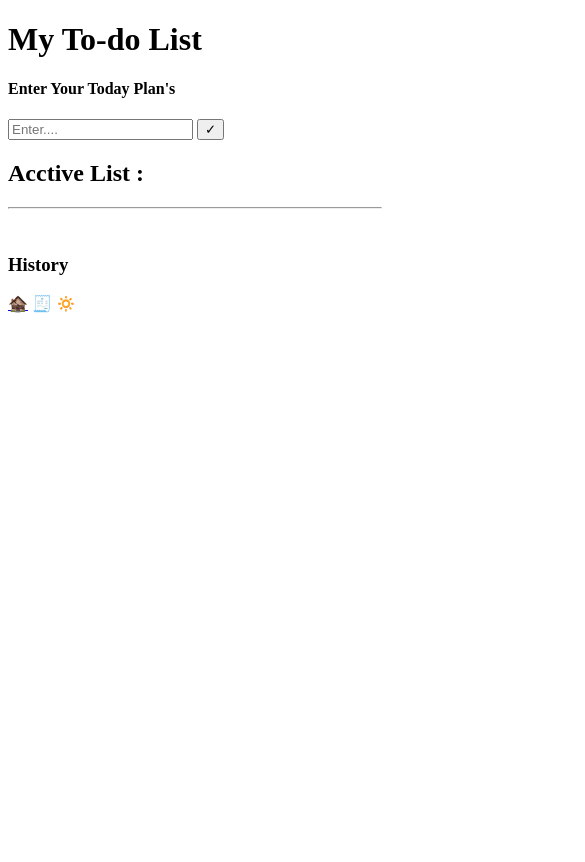
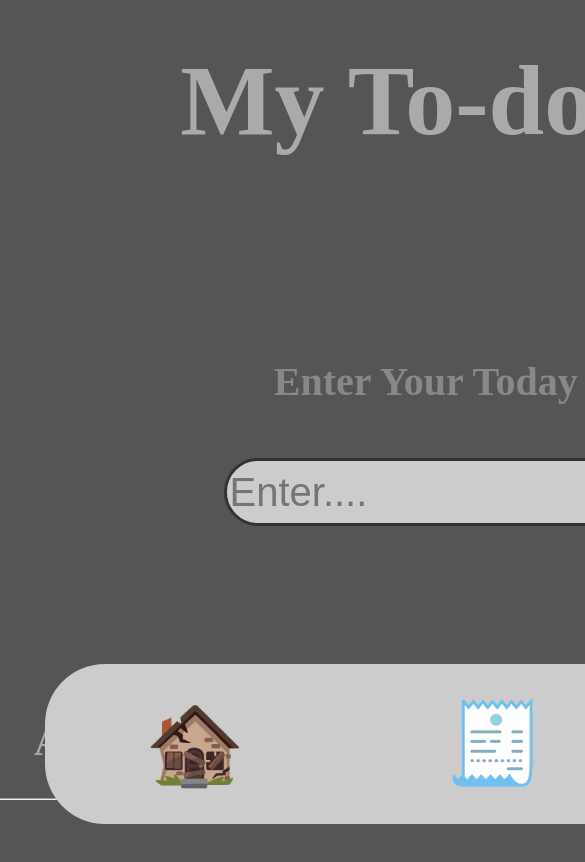
Before and after one commit to codxe420-droid/To-do-list-, a plain HTML site: page index.html in a window 390 px wide. Shown: the top 862 px of the page, 585 px wide, since content can reach past the window. Drawn offline with Linux system fonts and the light colour scheme; the site is published under a folder, as on GitHub Pages, so addresses that start at the root find nothing.

Commit message:
Fix mobile CSS design

```diff
--- a/index.html
+++ b/index.html
@@ -3,8 +3,8 @@
 <head>
   <meta charset="UTF-8">
   <meta name="viewport" content="width=device-width, initial-scale=1">
-  <title>Snake</title>
-<link rel="stylesheet" href="/style.css"  />
+  <title>To-do</title>
+<link rel="stylesheet" href="./style.css"  />
 </head>
 
 <body>
```
